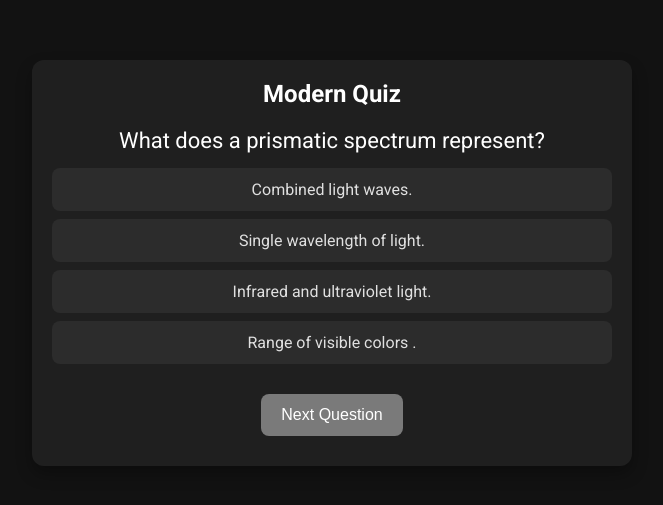
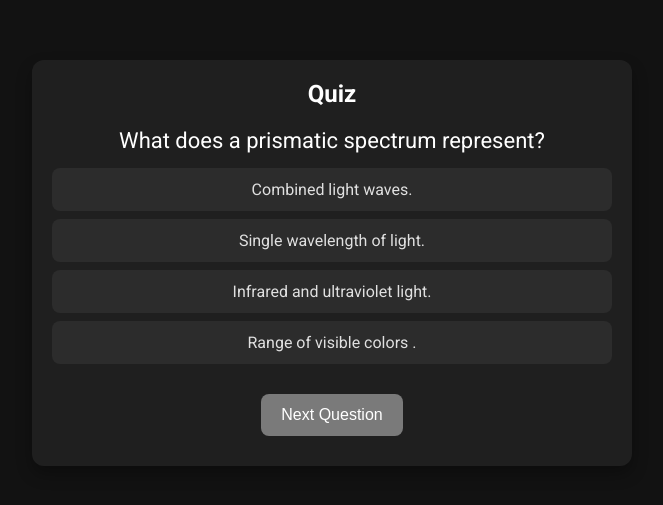
Before and after one commit to aditest1/aditest1.github.io, a plain HTML site: page quiz.html in a window 1280 px wide. Shown: the part 137-642 px from the top of the page, without its empty margins (308-971 px from the left). Drawn offline with Linux system fonts and the light colour scheme.

Commit message:
Update quiz.html

```diff
--- a/quiz.html
+++ b/quiz.html
@@ -116,7 +116,7 @@
 </head>
 <body>
     <div class="container">
-        <h1>Modern Quiz</h1>
+        <h1>Quiz</h1>
         <div class="question" id="question">Loading question...</div>
         <div class="choices" id="choices"></div>
         <div class="feedback" id="feedback"></div>
```
